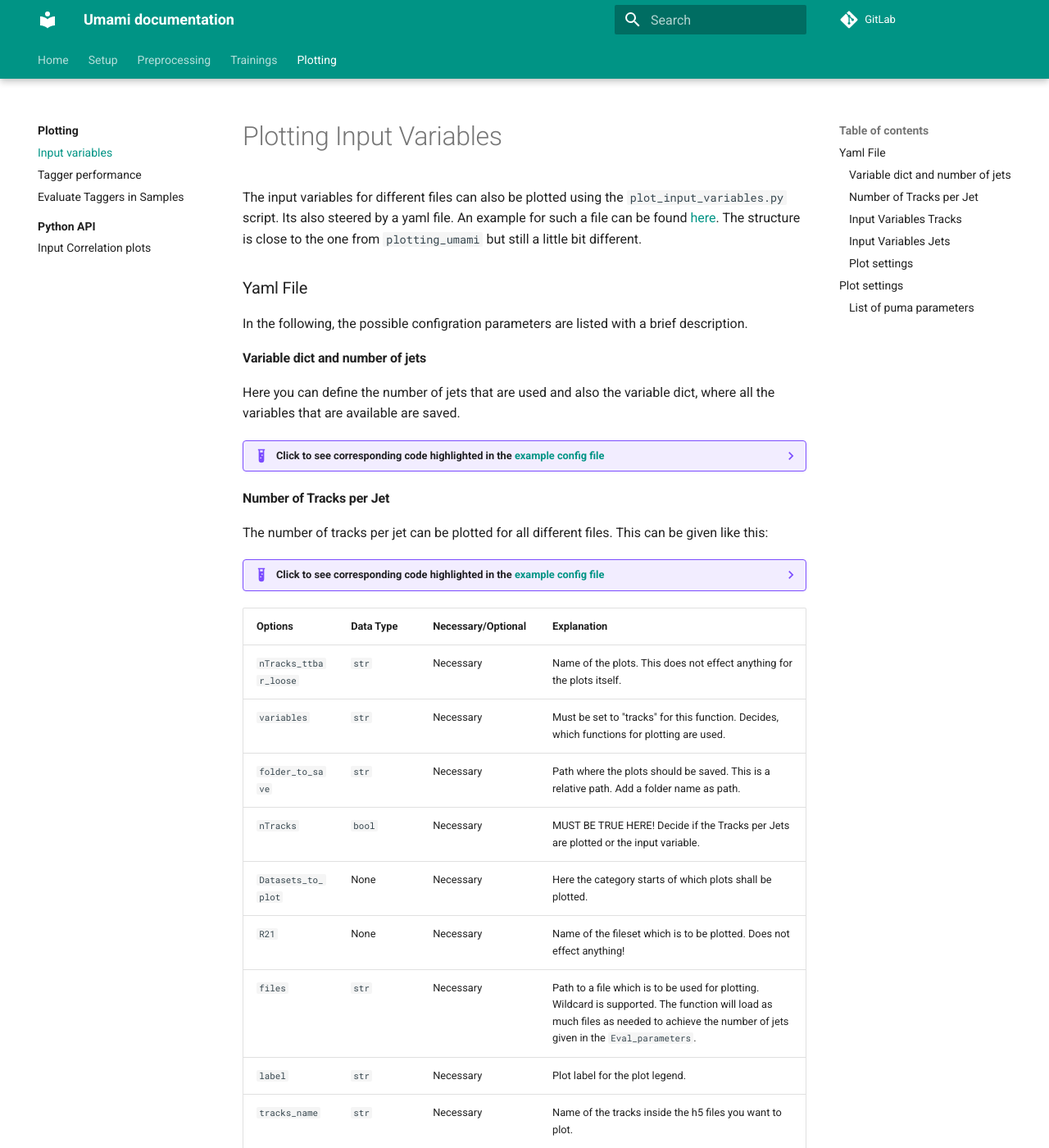
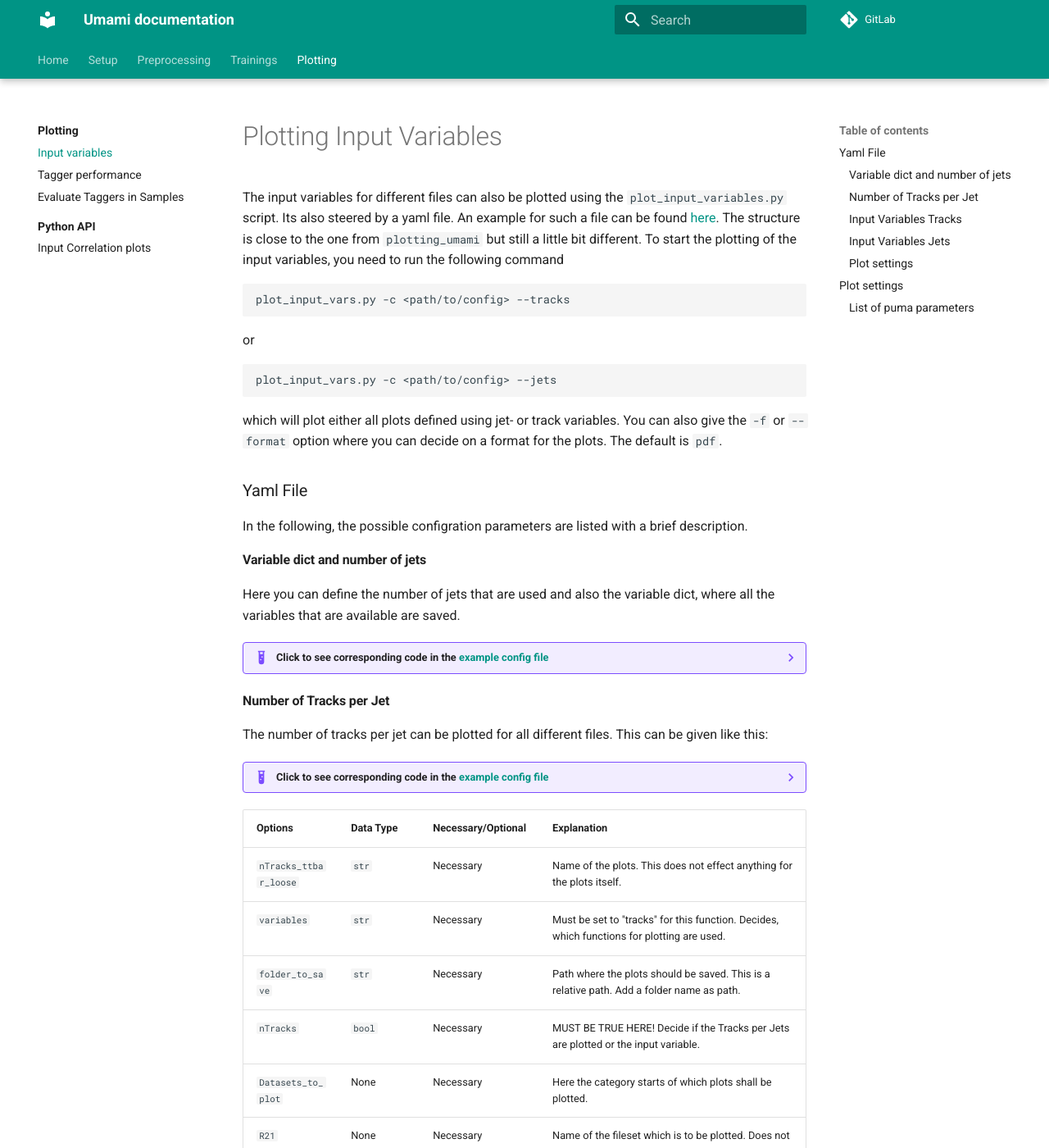
Before and after one commit to umami-hep/umami, an MkDocs documentation site: the page built from docs/plotting/plotting_inputs.md, in a window 1280 px wide and 1400 px high. Shown: the whole window at 82% size. Built offline with MkDocs 1.6.1 and Material for MkDocs 9.7.7, drawn with Linux system fonts in a browser that asks for light colours; some of the changed text lies outside the part shown.

Commit message:
Fixing input_vars docs

````diff
--- a/docs/plotting/plotting_inputs.md
+++ b/docs/plotting/plotting_inputs.md
@@ -1,5 +1,18 @@
 # Plotting Input Variables
 The input variables for different files can also be plotted using the `plot_input_variables.py` script. Its also steered by a yaml file. An example for such a file can be found [here](https://gitlab.cern.ch/atlas-flavor-tagging-tools/algorithms/umami/-/blob/master/examples/plotting_input_vars.yaml). The structure is close to the one from `plotting_umami` but still a little bit different.
+To start the plotting of the input variables, you need to run the following command
+
+```bash
+plot_input_vars.py -c <path/to/config> --tracks
+```
+
+or
+
+```bash
+plot_input_vars.py -c <path/to/config> --jets
+```
+
+which will plot either all plots defined using jet- or track variables. You can also give the `-f` or `--format` option where you can decide on a format for the plots. The default is `pdf`.
 
 ### Yaml File
 In the following, the possible configration parameters are listed with a brief description.
@@ -7,7 +20,7 @@ In the following, the possible configration parameters are listed with a brief d
 #### Variable dict and number of jets
 Here you can define the number of jets that are used and also the variable dict, where all the variables that are available are saved.
 
-??? example "Click to see corresponding code highlighted in the [example config file](https://gitlab.cern.ch/atlas-flavor-tagging-tools/algorithms/umami/-/blob/master/examples/plotting_input_vars.yaml)"
+??? example "Click to see corresponding code in the [example config file](https://gitlab.cern.ch/atlas-flavor-tagging-tools/algorithms/umami/-/blob/master/examples/plotting_input_vars.yaml)"
     ```yaml
     §§§examples/plotting_input_vars.yaml:9:14§§§
     ```
@@ -15,7 +28,7 @@ Here you can define the number of jets that are used and also the variable dict,
 #### Number of Tracks per Jet
 The number of tracks per jet can be plotted for all different files. This can be given like this:
 
-??? example "Click to see corresponding code highlighted in the [example config file](https://gitlab.cern.ch/atlas-flavor-tagging-tools/algorithms/umami/-/blob/master/examples/plotting_input_vars.yaml)"
+??? example "Click to see corresponding code in the [example config file](https://gitlab.cern.ch/atlas-flavor-tagging-tools/algorithms/umami/-/blob/master/examples/plotting_input_vars.yaml)"
     ```yaml
     §§§examples/plotting_input_vars.yaml:91:108§§§
     ```
@@ -36,7 +49,7 @@ The number of tracks per jet can be plotted for all different files. This can be
 #### Input Variables Tracks
 To plot the track input variables, the following options are used.
 
-??? example "Click to see corresponding code highlighted in the [example config file](https://gitlab.cern.ch/atlas-flavor-tagging-tools/algorithms/umami/-/blob/master/examples/plotting_input_vars.yaml)"
+??? example "Click to see corresponding code in the [example config file](https://gitlab.cern.ch/atlas-flavor-tagging-tools/algorithms/umami/-/blob/master/examples/plotting_input_vars.yaml)"
     ```yaml
     §§§examples/plotting_input_vars.yaml:110:144§§§
     ```
@@ -58,7 +71,7 @@ To plot the track input variables, the following options are used.
 #### Input Variables Jets
 To plot the jet input variables, the following options are used.
 
-??? example "Click to see corresponding code highlighted in the [example config file](https://gitlab.cern.ch/atlas-flavor-tagging-tools/algorithms/umami/-/blob/master/examples/plotting_input_vars.yaml)"
+??? example "Click to see corresponding code in the [example config file](https://gitlab.cern.ch/atlas-flavor-tagging-tools/algorithms/umami/-/blob/master/examples/plotting_input_vars.yaml)"
     ```yaml
     §§§examples/plotting_input_vars.yaml:16:89§§§
     ```
@@ -81,7 +94,7 @@ The `plot_settings` section is similar for all three cases described above.
 In order to define some settings you want to apply to all plots, use yaml anchors
 as shown here:
 
-??? example "Click to see corresponding code highlighted in the [example config file](https://gitlab.cern.ch/atlas-flavor-tagging-tools/algorithms/umami/-/blob/master/examples/plotting_input_vars.yaml)"
+??? example "Click to see corresponding code in the [example config file](https://gitlab.cern.ch/atlas-flavor-tagging-tools/algorithms/umami/-/blob/master/examples/plotting_input_vars.yaml)"
     ```yaml
     §§§examples/plotting_input_vars.yaml:1:7§§§
     ```
````
